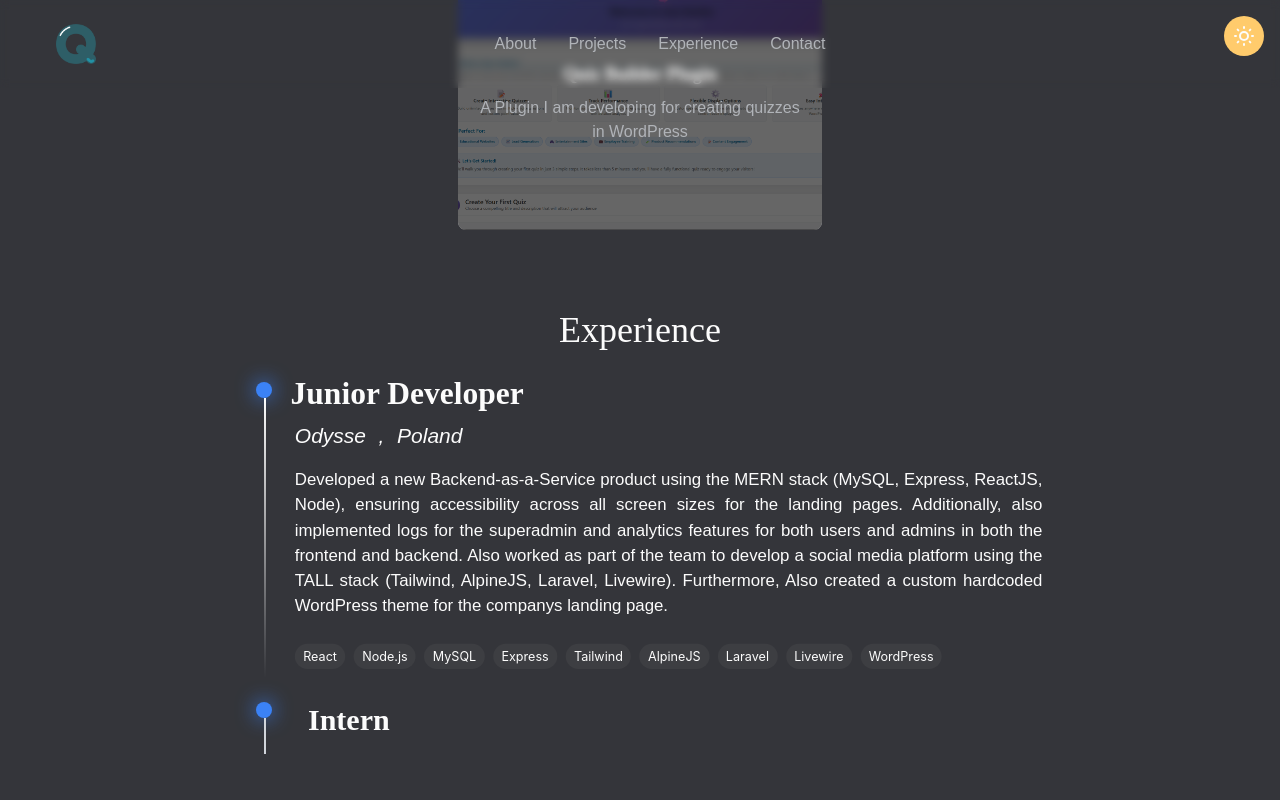
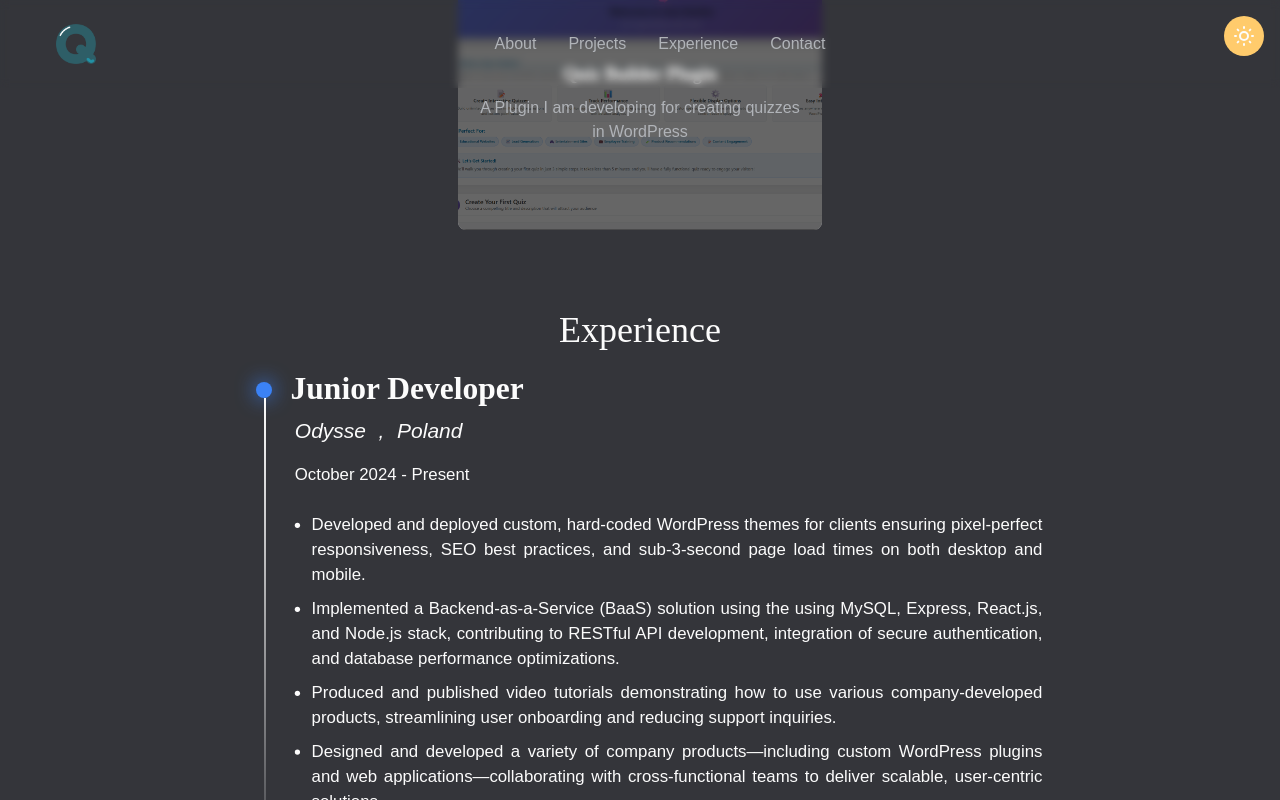
Before and after one commit to SeanVenz/seanvcq, a React (Create React App) app: page / in a window 1280 px wide. Both pictures are taken after a click on the item 640 px from the left and 4050 px from the top of the page. Shown: the part 3650-4450 px from the top of the page. Built offline with nearby package versions, Linux system fonts and the light colour scheme.

Commit message:
changesszz

```diff
--- a/src/components/Experience.js
+++ b/src/components/Experience.js
@@ -44,26 +44,25 @@ function Experience() {
                         onClick={() => setExpandedId(expandedId === id ? null : id)}
                     >
                         <div className='relative'>
-                            <div className={`w-4 h-4 rounded-full transition-all duration-300 ${
-                                exp.type === 'work' ? 'bg-blue-500 shadow-[0_0_20px_#3B82F6]' :
-                                exp.type === 'education' ? 'bg-green-500 shadow-[0_0_20px_#22C55E]' :
-                                'bg-yellow-500 shadow-[0_0_20px_#FCD34D]'
-                            }`} />
-                            <div className={`absolute left-2 top-4 w-0.5 h-full transition-all duration-300 ${
-                                expandedId === id ? 'dark:bg-gradient-to-b dark:from-current dark:to-transparent bg-gradient-to-b from-black to-transparent' : 'bg-gray-300'
-                            }`} />
+                            <div className={`w-4 h-4 rounded-full transition-all duration-300 ${exp.type === 'work' ? 'bg-blue-500 shadow-[0_0_20px_#3B82F6]' :
+                                    exp.type === 'education' ? 'bg-green-500 shadow-[0_0_20px_#22C55E]' :
+                                        'bg-yellow-500 shadow-[0_0_20px_#FCD34D]'
+                                }`} />
+                            <div className={`absolute left-2 top-4 w-0.5 h-full transition-all duration-300 ${expandedId === id ? 'dark:bg-gradient-to-b dark:from-current dark:to-transparent bg-gradient-to-b from-black to-transparent' : 'bg-gray-300'
+                                }`} />
                         </div>
                         <motion.div
-                            className={`flex flex-col pr-8 lg:pr-0 lg:p-0 transition-all duration-300 ${
-                                expandedId === id ? 'scale-105' : ''
-                            }`}
+                            className={`flex flex-col pr-8 lg:pr-0 lg:p-0 transition-all duration-300 ${expandedId === id ? 'scale-105' : ''
+                                }`}
                             layout
                         >
                             <div className='flex flex-row items-center gap-4'>
                                 <h4 className='font-main ml-5 text-lg lg:text-3xl font-bold text-light-main dark:text-main hover:text-accent dark:hover:text-accent transition-colors duration-300'>
                                     {exp.position}
                                 </h4>
+
                             </div>
+
                             <motion.div
                                 className='pl-6 flex gap-4 flex-col'
                                 initial={{ height: 0, opacity: 0 }}
@@ -77,9 +76,19 @@ function Experience() {
                                     <h5 className='text-light-main dark:text-main'>{exp.company}</h5>,
                                     <h6 className='text-light-main dark:text-main'>{exp.location}</h6>
                                 </div>
-                                <p className='font-secondary text-justify text-sm lg:text-base text-light-main dark:text-main'>
-                                    {exp.description}
-                                </p>
+
+                                <span className='font-secondary text-justify text-sm lg:text-base text-light-main dark:text-main'>{exp.date}</span>
+
+                                {exp.description && (
+                                    <div className='flex flex-wrap gap-2 mt-2'>
+                                        {exp.description.map((desc) => (
+                                            <li className='list-disc ml-4 font-secondary text-justify text-sm lg:text-base text-light-main dark:text-main'>
+                                                {desc}
+                                            </li>
+                                        ))}
+                                    </div>
+                                )}
+
                                 {exp.skills && (
                                     <div className='flex flex-wrap gap-2 mt-2'>
                                         {exp.skills.map((skill, skillId) => (
--- a/src/constants/constant.js
+++ b/src/constants/constant.js
@@ -220,36 +220,55 @@ export const projectData = [
 
 export const experience = [
     {
-        date: '2024-2025',
+        date: 'October 2024 - Present',
         position: 'Junior Developer',
         location: 'Poland',
         company: 'Odysse',
         type: 'work',
-        description: 'Developed a new Backend-as-a-Service product using the MERN stack (MySQL, Express, ReactJS, Node), ensuring accessibility across all screen sizes for the landing pages. Additionally, also implemented logs for the superadmin and analytics features for both users and admins in both the frontend and backend. Also worked as part of the team to develop a social media platform using the TALL stack (Tailwind, AlpineJS, Laravel, Livewire). Furthermore, Also created a custom hardcoded WordPress theme for the companys landing page.',
-        skills: ['React', 'Node.js', 'MySQL', 'Express', 'Tailwind', 'AlpineJS', 'Laravel', 'Livewire', 'WordPress']
+        description: ['Developed and deployed custom, hard-coded WordPress themes for clients ensuring pixel-perfect responsiveness, SEO best practices, and sub-3-second page load times on both desktop and mobile.',
+            'Implemented a Backend-as-a-Service (BaaS) solution using the using MySQL, Express, React.js, and Node.js stack, contributing to RESTful API development, integration of secure authentication, and database performance optimizations.',
+            'Produced and published video tutorials demonstrating how to use various company-developed products, streamlining user onboarding and reducing support inquiries.',
+            'Designed and developed a variety of company products—including custom WordPress plugins and web applications—collaborating with cross-functional teams to deliver scalable, user-centric solutions.'],
+        skills: ['React', 'Node.js', 'MySQL', 'Express', 'Tailwind', 'AlpineJS', 'Laravel', 'Livewire', 'WordPress', 'PHP', 'JavaScript', 'Bootstrap']
     },
     {
-        date: '2023',
+        date: 'June 2023 - Aug 2023',
         position: 'Intern',
         location: 'Cebu City',
         company: 'Delonix',
         type: 'work',
-        description: 'Collaborated with designers to ensure new web pages adhered to PSD formats, creating a seamless user experience and boosting customer satisfaction. Implemented SEO best practices by optimizing meta tags, images, and website performance, resulting in increased organic search traffic. Additionally, revamped existing WordPress design templates to align with client branding guidelines, ensuring consistency and professionalism.',
+        description: ['Collaborated with designer to ensure adherence to PSD format for new web pages, resulting in a seamless user experience and improved customer satisfaction.',
+            'Implemented SEO best practices by optimizing meta tags, images and improving website performance, leading to an increase in organic search traffic.',
+            'Revamped existing WordPress design templates from colleagues to align with client branding guidelines.'],
+        skills: ['Web Design', 'SEO', 'WordPress', 'PSD to HTML', 'UI/UX']
+    },
+    {
+        date: 'June 2023 - Aug 2023',
+        position: 'Freelance Content Development ',
+        location: 'Cebu City',
+        company: 'CodeChum',
+        type: 'work',
+        description: ['Researched and developed comprehensive web development topics on HTML, CSS, and Javascript forstudents.',
+            'Created quizzes to accompany web development tutorials, enhancing user learning experience',],
         skills: ['Web Design', 'SEO', 'WordPress', 'PSD to HTML', 'UI/UX']
     }
 ]
 
 export const contact = [
-    {icon: <svg xmlns="http://www.w3.org/2000/svg" width="16" height="16" viewBox="0 0 24 24">
-        <path className='dark:fill-white fill-[#FFCB6C]' fill="currentColor" d="M7 17q-.825 0-1.412-.587T5 15V5q0-.825.588-1.412T7 3h14q.825 0 1.413.588T23 5v10q0 .825-.587 1.413T21 17zm7-4.7L7 7.425V15h14V7.425zm0-2.45L21 5H7zM3 21q-.825 0-1.412-.587T1 19V6.5h2V19h16.5v2zM21 7.35V5H7v2.35V5h14z" />
-    </svg>, text: 'quijano.seanvenz@gmail.com'},
-    {icon: <svg xmlns="http://www.w3.org/2000/svg" width="16" height="16" viewBox="0 0 24 24">
-        <path className='dark:fill-white fill-[#FFCB6C]' fill="currentColor" d="M4.05 21q-.45 0-.75-.3t-.3-.75V15.9q0-.325.225-.587t.575-.363l3.45-.7q.35-.05.713.063t.587.337L10.9 17q.95-.55 1.8-1.213t1.625-1.437q.825-.8 1.513-1.662t1.187-1.788L14.6 8.45q-.2-.2-.275-.475T14.3 7.3l.65-3.5q.05-.325.325-.562T15.9 3h4.05q.45 0 .75.3t.3.75q0 3.125-1.362 6.175t-3.863 5.55t-5.55 3.863T4.05 21" />
-    </svg>, text: '(+63) 915-019-3697'},
+    {
+        icon: <svg xmlns="http://www.w3.org/2000/svg" width="16" height="16" viewBox="0 0 24 24">
+            <path className='dark:fill-white fill-[#FFCB6C]' fill="currentColor" d="M7 17q-.825 0-1.412-.587T5 15V5q0-.825.588-1.412T7 3h14q.825 0 1.413.588T23 5v10q0 .825-.587 1.413T21 17zm7-4.7L7 7.425V15h14V7.425zm0-2.45L21 5H7zM3 21q-.825 0-1.412-.587T1 19V6.5h2V19h16.5v2zM21 7.35V5H7v2.35V5h14z" />
+        </svg>, text: 'quijano.seanvenz@gmail.com'
+    },
+    {
+        icon: <svg xmlns="http://www.w3.org/2000/svg" width="16" height="16" viewBox="0 0 24 24">
+            <path className='dark:fill-white fill-[#FFCB6C]' fill="currentColor" d="M4.05 21q-.45 0-.75-.3t-.3-.75V15.9q0-.325.225-.587t.575-.363l3.45-.7q.35-.05.713.063t.587.337L10.9 17q.95-.55 1.8-1.213t1.625-1.437q.825-.8 1.513-1.662t1.187-1.788L14.6 8.45q-.2-.2-.275-.475T14.3 7.3l.65-3.5q.05-.325.325-.562T15.9 3h4.05q.45 0 .75.3t.3.75q0 3.125-1.362 6.175t-3.863 5.55t-5.55 3.863T4.05 21" />
+        </svg>, text: '(+63) 915-019-3697'
+    },
 ]
 
 export const form = [
     { type: 'email', placeholder: 'Enter your email', name: 'email' },
     { type: 'email', placeholder: 'Enter your email', name: 'email' }
 
-  ];
+];
```
